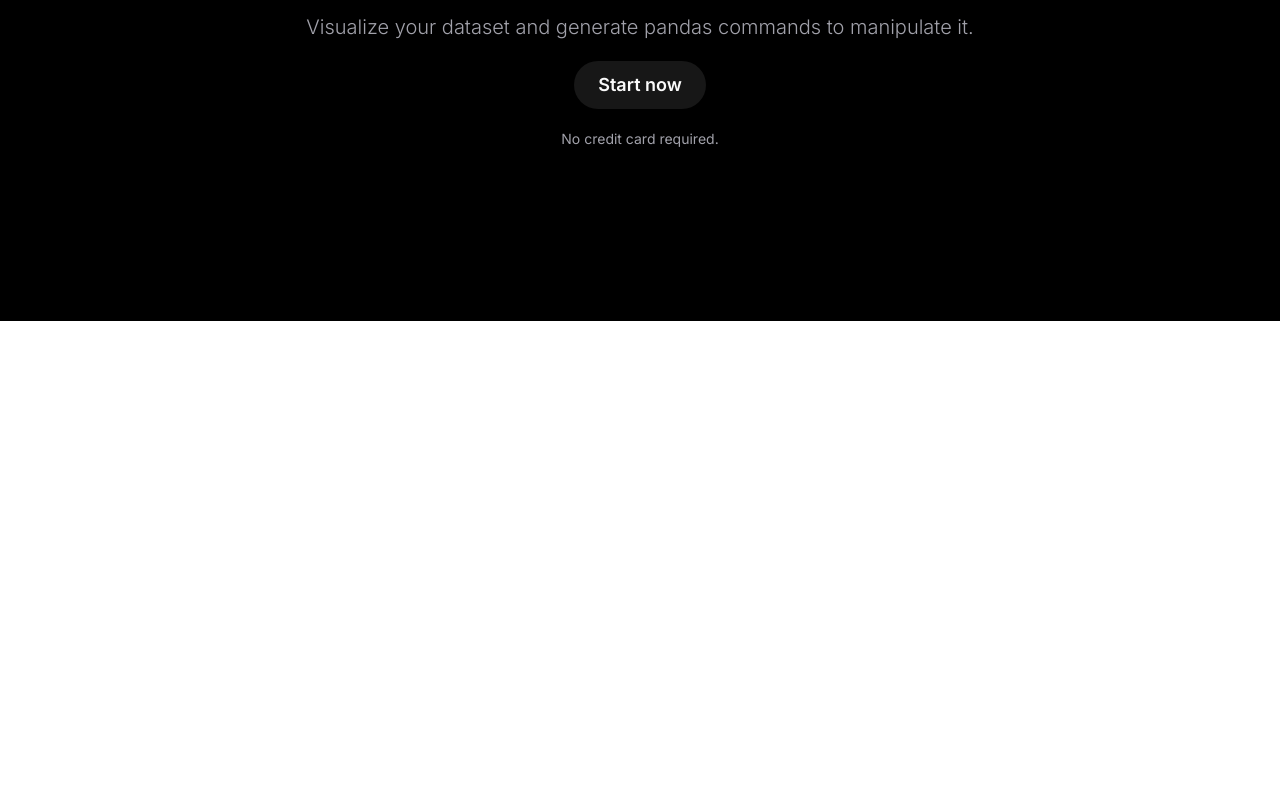
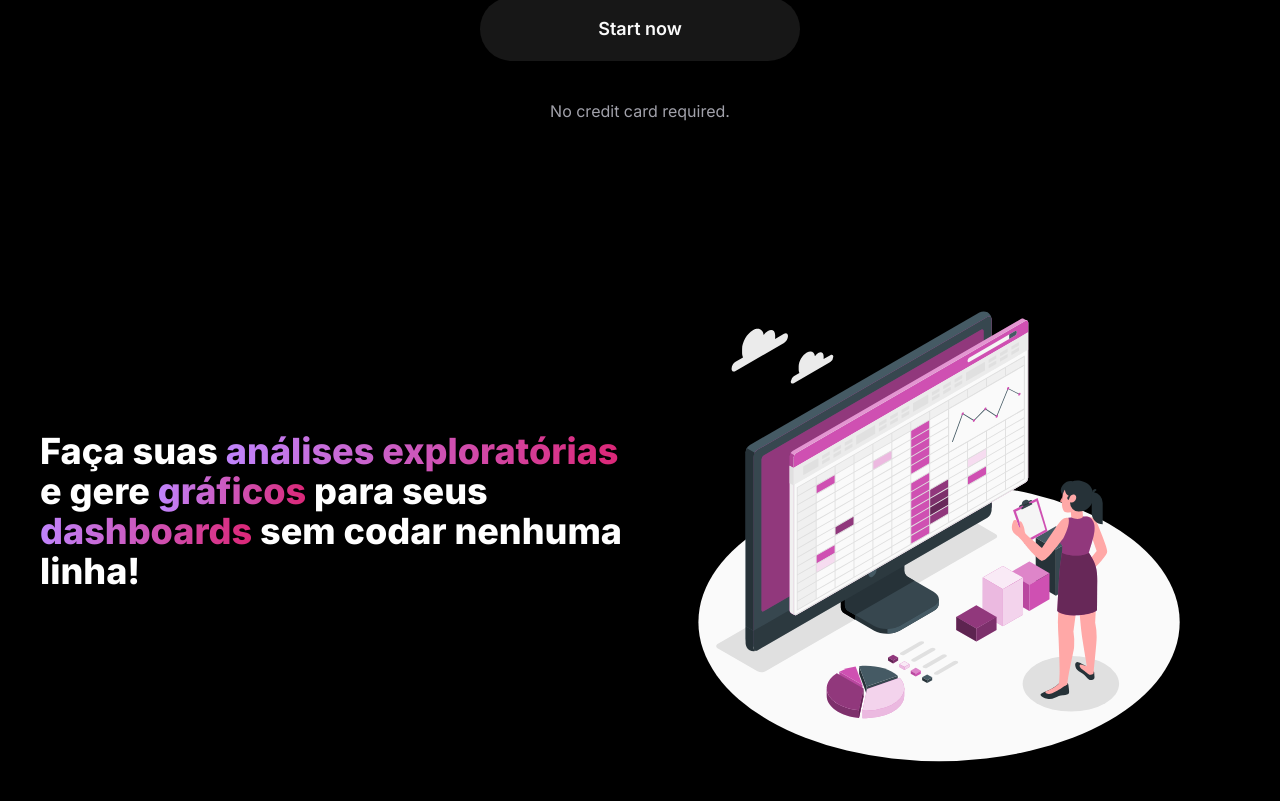
Before and after one commit to jmgrd98/ezydata, a Next.js app: page / in a window 1280 px wide. Shown: the part 479-1280 px from the top of the page. Before the commit the page ends 800 px from the top, so only its background shows below. Built offline with nearby package versions, Linux system fonts and the light colour scheme; no server answers.

Commit message:
landing content

```diff
--- a/app/dashboard/page.tsx
+++ b/app/dashboard/page.tsx
@@ -149,9 +149,12 @@
 
     // Determine the endpoint based on keywords
     const isChartRequest = /chart|graph|plot|visualize/i.test(userInput);
+    // const endpoint = isChartRequest
+    //   ? 'http://localhost:8000/generate-chart/'
+    //   : 'http://localhost:8000/process-command/';
     const endpoint = isChartRequest
-      ? 'http://localhost:8000/generate-chart/'
-      : 'http://localhost:8000/process-command/';
+    ? 'https://aida-backend.onrender.com/generate-chart/'
+    : 'https://aida-backend.onrender.com/process-command/';
 
     const response = await fetch(endpoint, {
       method: 'POST',
--- a/app/page.tsx
+++ b/app/page.tsx
@@ -6,6 +6,7 @@
 import { useAuth } from "@clerk/nextjs";
 import { useEffect } from "react";
 import { useRouter } from "next/navigation";
+import LandingContent from "@/components/Landing/LandingContent";
 
 const LandingPage = () => {
 
@@ -17,7 +18,6 @@
     }, []);
 
     useEffect(() => {
-      console.log(isSignedIn)
       if (isSignedIn) {
         router.push('/dashboard');
       }
@@ -42,9 +42,10 @@
   };
 
   return (
-    <div className='h-screen bg-black text-white'>
+    <div className='h-full bg-black text-white'>
       <LandingNavbar />
       <LandingHero />
+      <LandingContent />
     </div>
   )
 }
--- /dev/null
+++ b/components/Landing/LandingContent.tsx
@@ -0,0 +1,47 @@
+'use client';
+import { motion, useInView } from 'framer-motion';
+import { useRef } from 'react';
+import illustration from '../../assets/landing-illustration.svg';
+import Image from 'next/image';
+
+const LandingContent = () => {
+  const fadeIn = {
+    hidden: { opacity: 0, y: 20 },
+    visible: { opacity: 1, y: 0, transition: { duration: 0.8 } },
+  };
+
+  // Ref for the parent container
+  const ref = useRef(null);
+  const isInView = useInView(ref, { once: true }); // Trigger animation only once when visible
+
+  return (
+    <div
+      ref={ref}
+      className="bg-black px-10 pb-20 w-full flex items-center"
+    >
+      {/* Text Section with fade-in */}
+      <motion.div
+        className="w-1/2"
+        variants={fadeIn}
+        initial="hidden"
+        animate={isInView ? 'visible' : 'hidden'}
+      >
+        <h2 className="text-left text-4xl text-white font-extrabold mb-10">
+          Faça suas <span className="text-transparent bg-clip-text bg-gradient-to-r from-purple-400 to-pink-600">análises exploratórias</span> e gere <span className="text-transparent bg-clip-text bg-gradient-to-r from-purple-400 to-pink-600">gráficos</span> para seus <span className="text-transparent bg-clip-text bg-gradient-to-r from-purple-400 to-pink-600">dashboards</span> sem codar nenhuma linha!
+        </h2>
+      </motion.div>
+
+      {/* Image Section with fade-in */}
+      <motion.div
+        className="w-1/2 flex justify-center"
+        variants={fadeIn}
+        initial="hidden"
+        animate={isInView ? 'visible' : 'hidden'}
+      >
+        <Image src={illustration} alt="illustration" width={500} height={500} />
+      </motion.div>
+    </div>
+  );
+};
+
+export default LandingContent;
--- a/components/Landing/LandingHero.tsx
+++ b/components/Landing/LandingHero.tsx
@@ -15,7 +15,7 @@
   }
 
   return (
-    <div className='text-white font-bold py-36 text-center space-y-5'>
+    <div className='flex flex-col gap-5 text-white font-bold py-10 pb-40 text-center space-y-5'>
       <div className='text-4xl sm:text-5xl md:text-6xl lg:text-7xl space-y-5 font-extrabold'>
         <h1>{t('landing.landingHero.title')}</h1>
         <div className='text-transparent bg-clip-text bg-gradient-to-r from-purple-400 to-pink-600'>
@@ -42,13 +42,13 @@
 
       <div>
         <Link href={isSignedIn ? '/dashboard' : '/sign-up'}>
-          <Button className='md:text-lg p-4 md:p-6 rounded-full font-semibold'>
+          <Button size={'xl'} className='md:text-lg p-4 py-8 md:p-6 rounded-full font-semibold'>
             {t('landing.landingHero.generateButton')}
           </Button>
         </Link>
       </div>
 
-      <div className='text-zinc-400 text-xs md:text-sm font-normal'>
+      <div className='text-zinc-400 text-sm md:text-[16px] font-normal'>
         {t('landing.landingHero.noCreditCard')}
       </div>
     </div>
```
Also changed, not shown: assets/landing-illustration.svg (added).
